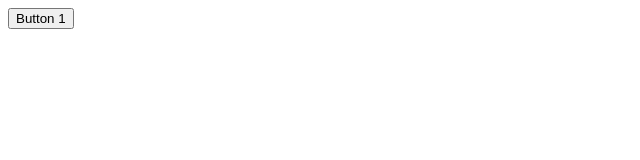
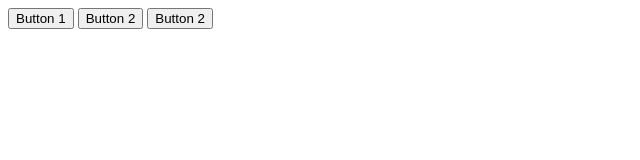
Before and after one commit to helenascholl/WebComponents-Demo, a plain HTML site: page index.html in a window 1280 px wide. Shown: the whole page, without its empty margins (0-640 px from the left). Drawn offline with Linux system fonts and the light colour scheme.

Commit message:
Add 2 more buttons

```diff
--- a/index.html
+++ b/index.html
@@ -13,6 +13,8 @@
 </head>
 <body>
   <hello-component text="Button 1"></hello-component>
+  <hello-component text="Button 2"></hello-component>
+  <hello-component text="Button 2"></hello-component>
   <parent-component></parent-component>
   <div id="main"></div>
 </body>
```
